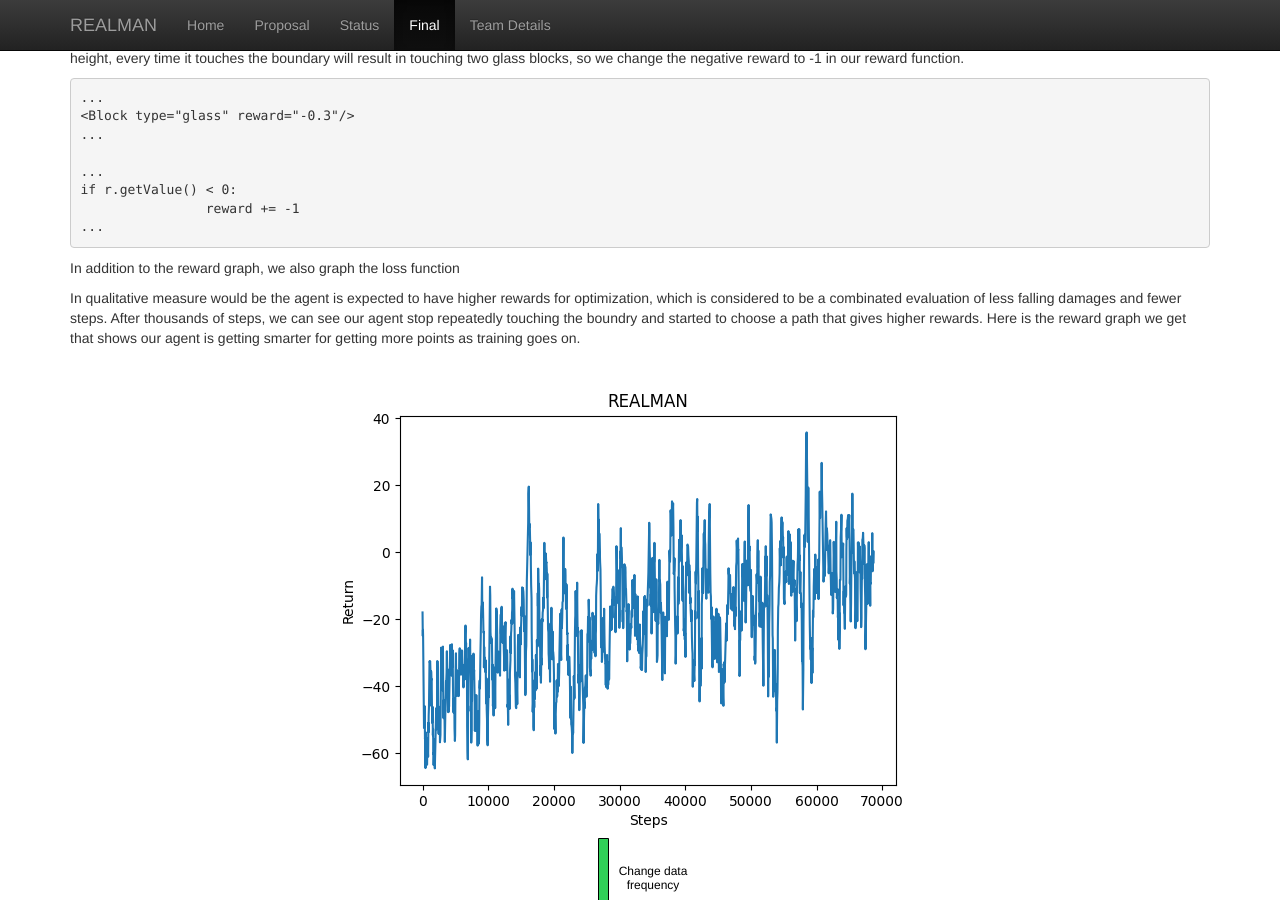
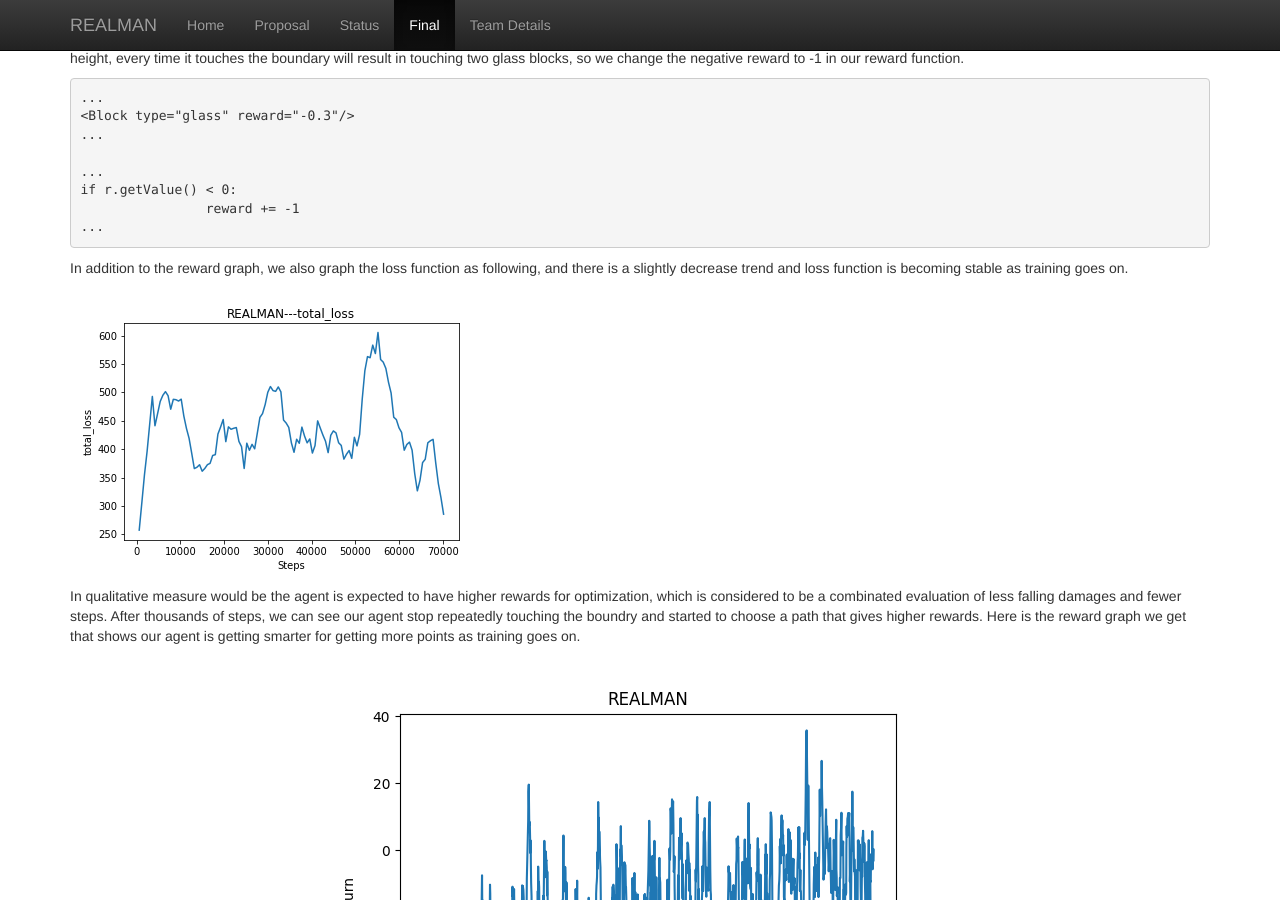
Before and after one commit to JackZhaoYK/REALMAN, a Jekyll site: the page built from docs/final.md, in a window 1280 px wide and 900 px high, scrolled down 2191 px. Built offline with Jekyll 4.4.1, drawn with Linux system fonts in a browser that asks for light colours.

Commit message:
update report

````diff
--- a/docs/final.md
+++ b/docs/final.md
@@ -58,7 +58,10 @@ if r.getValue() < 0:
 ...
 ```
 
-In addition to the reward graph, we also graph the loss function
+In addition to the reward graph, we also graph the loss function as following, and there is a slightly decrease trend and loss function is becoming stable as training goes on.
+
+![result_image](https://github.com/JackZhaoYK/REALMAN/blob/main/docs/img/2total_loss.png?raw=true)
+
 
 In qualitative measure would be the agent is expected to have higher rewards for optimization, which is considered to be a combinated evaluation of less falling damages and fewer steps. After thousands of steps, we can see our agent stop repeatedly touching the boundry and started to choose a path that gives higher rewards. Here is the reward graph we get that shows our agent is getting smarter for getting more points as training goes on.
 
````
Also changed, not shown: 2 other files.
